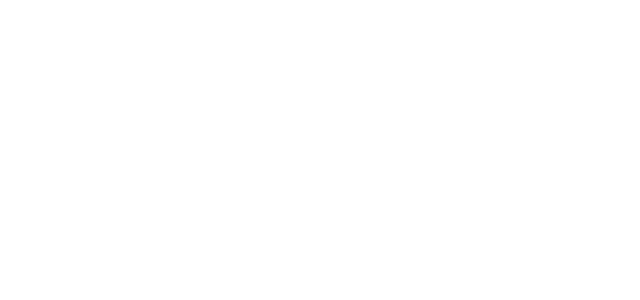
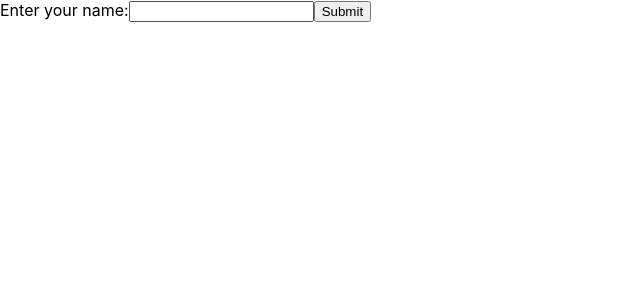
Before and after one commit to adelinsofrag/it-school-reactjs-playground, a React (Create React App) app: page /form in a window 1280 px wide. Before the commit this address had no page. Shown: the top 300 px of the page, without its empty margins (0-640 px from the left). Built offline with nearby package versions, Linux system fonts and the light colour scheme.

Commit message:
form events with hooks.

```diff
--- a/src/App.js
+++ b/src/App.js
@@ -1,7 +1,8 @@
-import { BrowserRouter, Route, Routes } from "react-router-dom";
+import { BrowserRouter, Form, Route, Routes } from "react-router-dom";
 import "./App.css";
 import HomepageView from "./views/HomepageView";
 import TestPage from "./views/TestPage";
+import FormPage from "./views/FormPage";
 
 function App() {
   return (
@@ -10,6 +11,7 @@
         <Route path="/" element={<HomepageView />} />
         <Route path="/testing" element={<TestPage/>} />
         <Route path="/testing/:param" element={<TestPage/>} />
+        <Route path="/form" element={<FormPage/>} />
       </Routes>
     </BrowserRouter>
   );
--- /dev/null
+++ b/src/views/FormPage.js
@@ -0,0 +1,20 @@
+import React, { useState } from "react";
+
+function FormPage() {
+  const [name, setName] = useState("");
+  const handleSubmit = (event) => {
+    event.preventDefault();
+    alert(`The name you entered was: ${name}`);
+  };
+  return (
+    <form onSubmit={handleSubmit}>
+      <label>
+        Enter your name:
+        <input type="text" value={name} onChange={(e) => setName(e.target.value)} />
+        <input type="submit" />
+      </label>
+    </form>
+  );
+}
+
+export default FormPage;
--- a/src/views/TestPage.js
+++ b/src/views/TestPage.js
@@ -24,6 +24,8 @@
     <div>
       <h1>TestPage with param: {param}</h1>
       <p> and there's a mock meal in {mockData.meals[0].strMeal}</p>
+
+
     </div>
   );
 };
```
